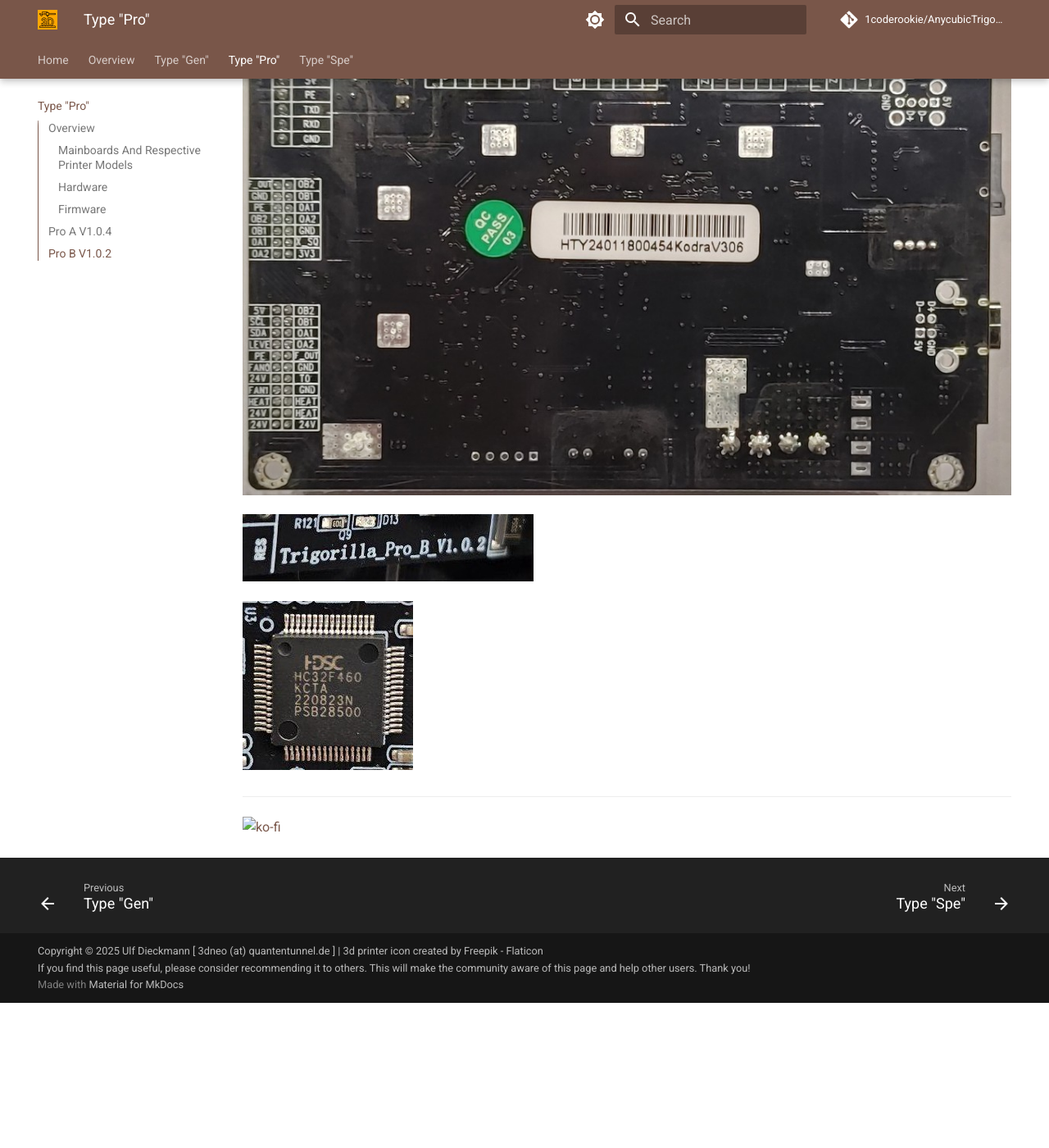
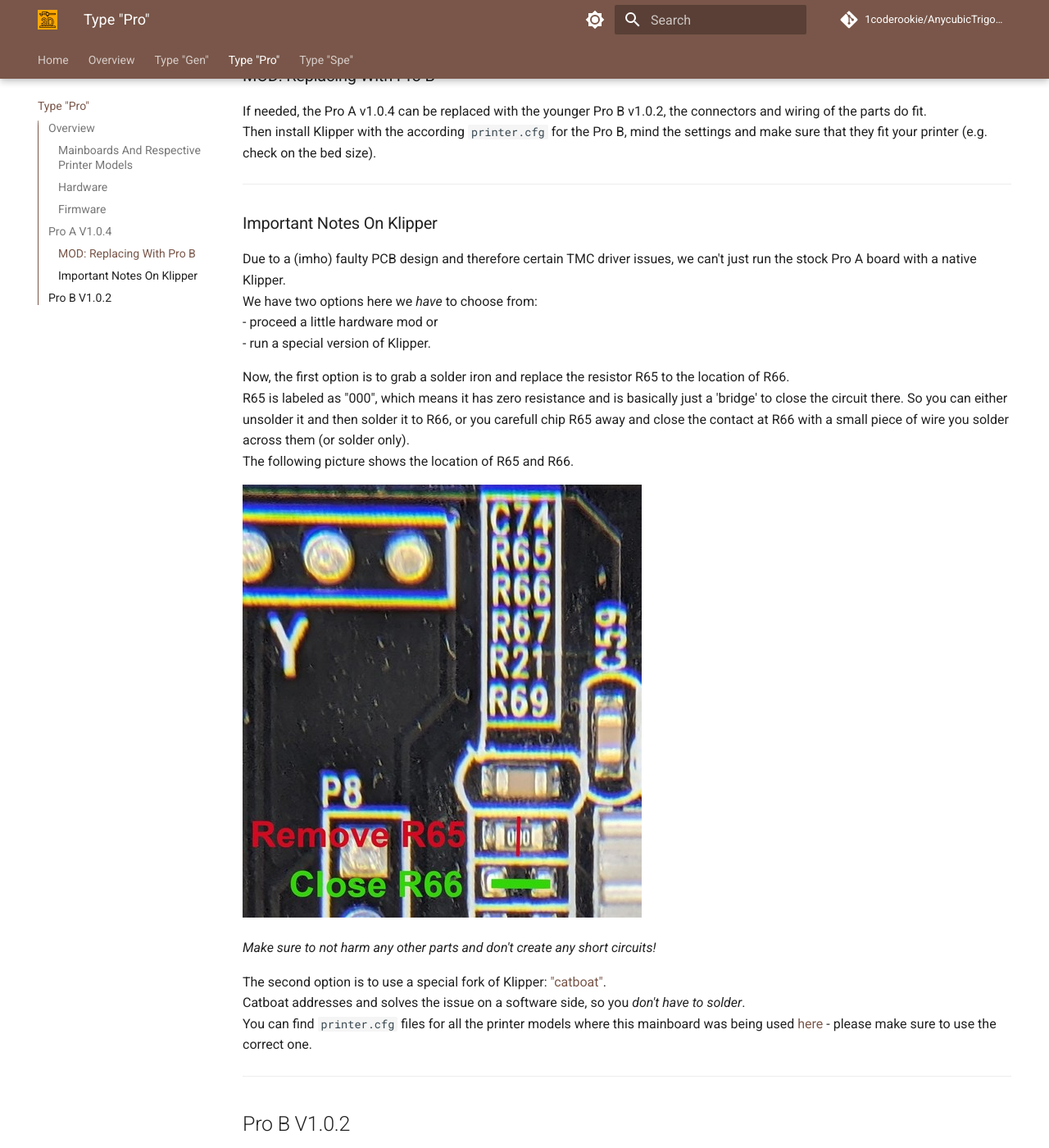
Before and after one commit to 1coderookie/AnycubicTrigorillaInsights, an MkDocs documentation site: the page built from docs/type_pro.md, in a window 1280 px wide and 1400 px high, scrolled down 3044 px. Shown: the whole window at 82% size. Built offline with MkDocs 1.6.1 and Material for MkDocs 9.7.7, drawn with Linux system fonts in a browser that asks for light colours; comment, search, counter and statistics services are not loaded; before the commit the page ends 4267 px from its top, so only the background shows below that; some of the changed text lies outside the part shown.

Commit message:
Update type_pro.md

```diff
--- a/docs/type_pro.md
+++ b/docs/type_pro.md
@@ -48,7 +48,7 @@ The following table gives an overview about the firmware the boards are running
 
 | Board Label | Version | Stock Firmware | Stock FW Mods | Klipper |
 |:-----------:|:-------:|:--------------:|:-------:|:-------------:|
-| Trigorilla Pro A | V1.0.4 | Marlin | unknown | Yes - *with mod*: <br> [Solder R65 to R66](https://klipper.discourse.group/t/support-for-hdsc-chips-hc32f460/2860/54) *or* use [catboat](https://github.com/printers-for-people/catboat)! |
+| Trigorilla Pro A | V1.0.4 | Marlin | unknown | Yes - *with mod*: <br> [Solder R65 to R66](type_pro.md#important-notes-on-klipper) *or* use [catboat](https://github.com/printers-for-people/catboat)! |
 | Trigorilla Pro B | V1.0.2 | Marlin | unknown | [Yes](https://github.com/1coderookie/Klipper4Kobra2series/tree/main/Kobra2) - w/o mod |
 
 
@@ -56,13 +56,47 @@ The following table gives an overview about the firmware the boards are running
 
 ## Pro A V1.0.4
 
+It is a 32bit 24V mainboard with a Huada HC32F460 KCTA ARM Cortex-M4 with 192KB SRAM and 512KB Flash.
+The speed  of the ARM chip is listed as 200MHz by the manufacturer.
+The mainboard comes with TMC2208 silent stepper drivers *soldered* onto the board (so they can't be just swapped out!).
 
-<!---
+![Mainboard TriGorilla front](assets/images/Pro_A_v104_front_web.jpg)
+
+![Mainboard TriGorilla back](assets/images/Pro_A_v104_back_web.jpg)
+
+---
 
 ### MOD: Replacing With Pro B
 
-If needed, the Pro A v1.0.4 can be replaced with the younger Pro B v1.0.2. The wiring should be similar to the (mostly) plug and play
--->
+If needed, the Pro A v1.0.4 can be replaced with the younger Pro B v1.0.2, the connectors and wiring of the parts do fit.
+Then install Klipper with the according `printer.cfg` for the Pro B, mind the settings and make sure that they fit your printer (e.g. check on the bed size).
+
+
+---
+
+### Important Notes On Klipper
+
+Due to a (imho) faulty PCB design and therefore certain TMC driver issues, we can't just run the stock Pro A board with a native Klipper.
+We have two options here we *have* to choose from:
+- proceed a little hardware mod or
+- run a special version of Klipper.
+
+Now, the first option is to grab a solder iron and replace the resistor R65 to the location of R66.
+R65 is labeled as "000", which means it has zero resistance and is basically just a 'bridge' to close the circuit there. So you can either unsolder it and then solder it to R66, or you carefull chip R65 away and close the contact at R66 with a small piece of wire you solder across them (or solder only).
+The following picture shows the location of R65 and R66.
+
+![R65 R66](assets/images/closeup_solder_web.jpg)
+
+
+*Make sure to not harm any other parts and don't create any short circuits!*
+
+
+
+The second option is to use a special fork of Klipper: ["catboat"](https://github.com/printers-for-people/catboat).
+Catboat addresses and solves the issue on a software side, so you *don't have to solder*.
+You can find `printer.cfg` files for all the printer models where this mainboard was being used [here](https://github.com/printers-for-people/catboat/tree/main/config) - please make sure to use the correct one.
+
+
 ---
 
 ## Pro B V1.0.2
@@ -86,7 +120,9 @@ The mainboard comes with TMC2208 silent stepper drivers *soldered* onto the boar
     Thanks again to @aspiringnobody who came across this and reported it!
 -->
 
+<!--
 ![Mainboard TriGorilla front assembled](assets/images/mobo_K2_full_web.jpeg)
+-->
 
 ![Mainboard TriGorilla front](assets/images/Trigorilla_Pro_B_v102_front_web.jpg)
 
```
